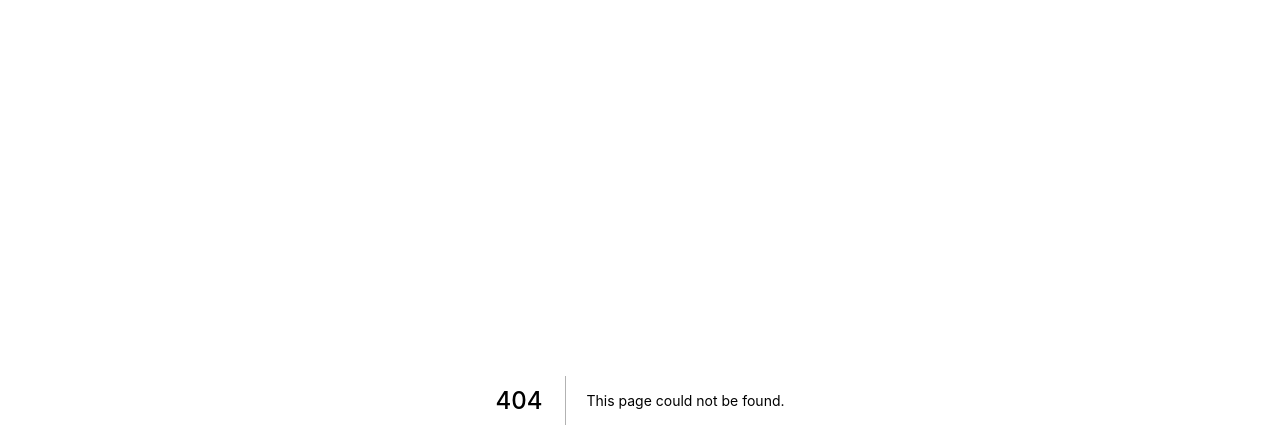
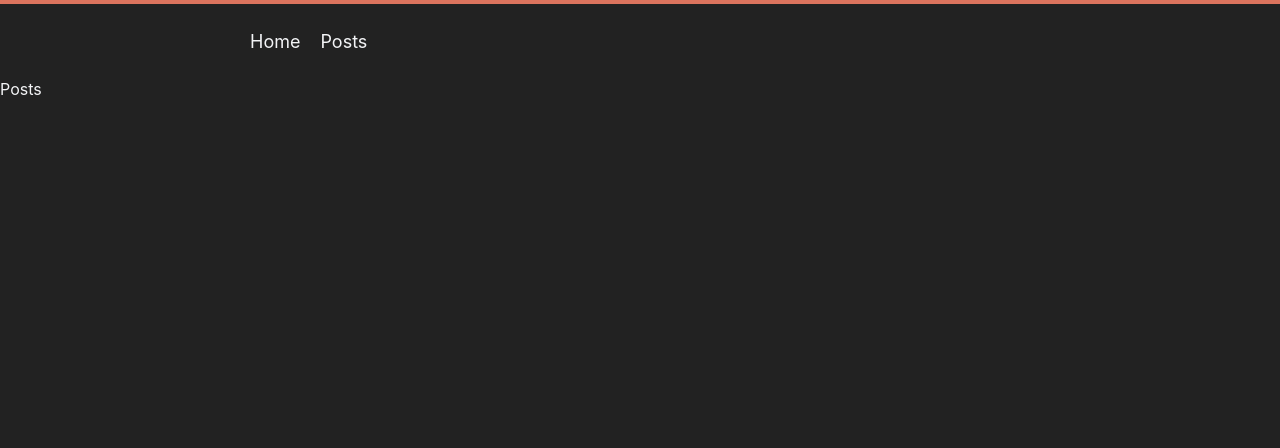
Before and after one commit to tk1351/Gullfoss, a Next.js app in the folder app/: page /posts in a window 1280 px wide. Before the commit this address had no page. Shown: the top 448 px of the page. Built offline with nearby package versions, Linux system fonts and the light colour scheme.

Commit message:
fix: Headerへnext/link追加

```diff
--- a/app/src/components/atoms/BaseLink/BaseLink.tsx
+++ b/app/src/components/atoms/BaseLink/BaseLink.tsx
@@ -1,25 +1,28 @@
 import { VFC } from 'react'
+import Link from 'next/link'
 import styles from './BaseLink.module.css'
 
 export type LinkState = 'navigation' | 'morePosts'
 
 type Props = {
   value: string
+  href: string
   state: LinkState
   checked?: boolean
 }
 
-const BaseLink: VFC<Props> = ({ value, state, checked }) => {
+const BaseLink: VFC<Props> = ({ value, href, state, checked }) => {
   const { link, linkMorePosts, checkedLink } = styles
   return (
+    <Link href={href}>
       <a
-      href='#'
         className={`${link} ${state === 'morePosts' && linkMorePosts} ${
           checked && checkedLink
         }`}
       >
         {value}
       </a>
+    </Link>
   )
 }
 
--- a/app/src/components/organisms/BaseHeader/BaseHeader.tsx
+++ b/app/src/components/organisms/BaseHeader/BaseHeader.tsx
@@ -1,9 +1,10 @@
 import { VFC } from 'react'
 import BaseLink from '../../atoms/BaseLink/BaseLink'
 import styles from './BaseHeader.module.css'
+import { Link } from '../../../types'
 
 type Props = {
-  links: string[]
+  links: Link[]
 }
 
 const BaseHeader: VFC<Props> = ({ links }) => {
@@ -13,7 +14,11 @@ const BaseHeader: VFC<Props> = ({ links }) => {
       <ul className={list}>
         {links.map((link, index) => (
           <li key={index} className={listItem}>
-            <BaseLink value={link} state={'navigation'} />
+            <BaseLink
+              value={link.value}
+              href={link.href}
+              state={'navigation'}
+            />
           </li>
         ))}
       </ul>
--- a/app/src/components/templates/MainView/MainView.module.css
+++ b/app/src/components/templates/MainView/MainView.module.css
@@ -1,6 +1,10 @@
 .wrapper {
     width: 100%;
+    height: 610px;
     padding: 0 250px;
+    display: flex;
+    flex-direction: column;
+    gap: 30px;
 }
 
 .articleList {
@@ -8,5 +12,4 @@
     display: flex;
     flex-direction: column;
     justify-content: space-between;
-    margin-bottom: 30px;
 }
--- /dev/null
+++ b/app/src/lib/index.ts
@@ -0,0 +1,9 @@
+import { Link } from '../types'
+
+export const headerLinks: Link[] = [
+  {
+    value: 'Home',
+    href: '/',
+  },
+  { value: 'Posts', href: '/posts' },
+]
--- a/app/src/pages/index.tsx
+++ b/app/src/pages/index.tsx
@@ -1,12 +1,12 @@
 import type { NextPage } from 'next'
 import Head from 'next/head'
+import { faGithub, faTwitter } from '@fortawesome/free-brands-svg-icons'
 import MainPage from '../components/pages/MainPage/MainPage'
 import BaseHeader from '../components/organisms/BaseHeader/BaseHeader'
 import BaseFooter from '../components/organisms/BaseFooter/BaseFooter'
-import { faGithub, faTwitter } from '@fortawesome/free-brands-svg-icons'
+import { headerLinks } from '../lib'
 
 const Home: NextPage = () => {
-  const headerLinks = ['Home', 'Posts']
   const footerLinks = [
     { icon: faTwitter, href: '#' },
     { icon: faGithub, href: '#' },
--- /dev/null
+++ b/app/src/pages/posts/index.tsx
@@ -0,0 +1,19 @@
+import { NextPage } from 'next'
+import BaseHeader from '../../components/organisms/BaseHeader/BaseHeader'
+import Head from 'next/head'
+import { headerLinks } from '../../lib'
+
+const Posts: NextPage = () => {
+  return (
+    <div>
+      <Head>
+        <title>Gullfoss</title>
+        <meta name='description' content='Generated by create next app' />
+      </Head>
+      <BaseHeader links={headerLinks} />
+      <p>Posts</p>
+    </div>
+  )
+}
+
+export default Posts
--- a/app/src/types/index.ts
+++ b/app/src/types/index.ts
@@ -1,3 +1,4 @@
 import { IconDefinition } from '@fortawesome/free-solid-svg-icons'
 
 export type FALink = { icon: IconDefinition; href: string }
+export type Link = { value: string; href: string }
```
Also changed, not shown: 2 other files (tests, documents, lock files or other folders). Lines whose indentation alone changed are shown as unchanged.
